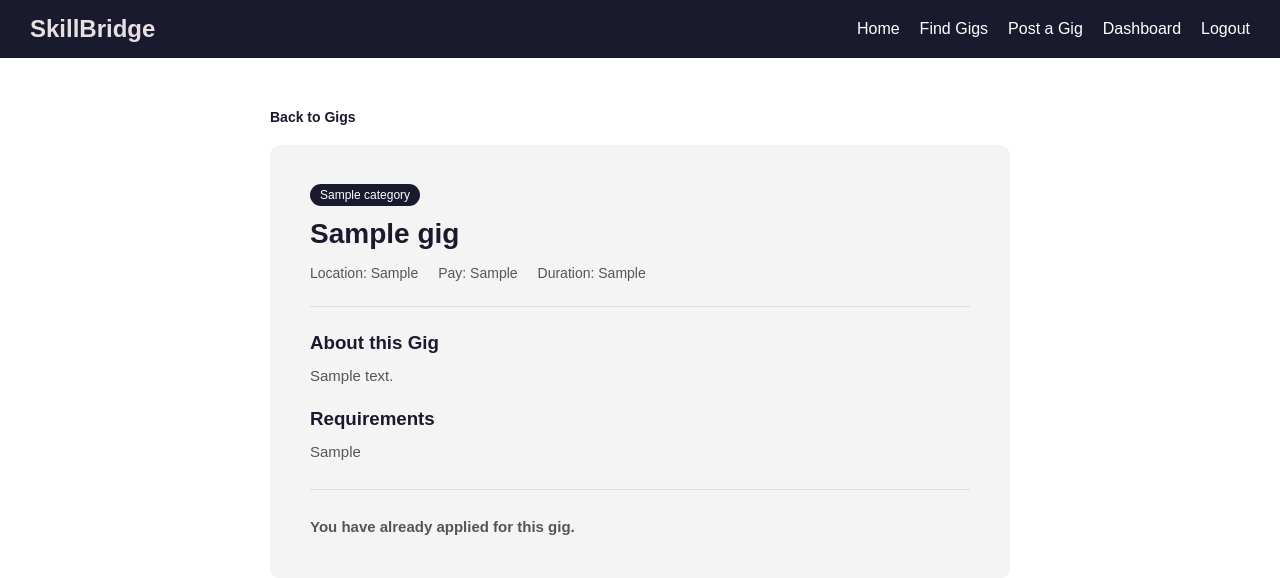
After one commit to Kallina-source/skillbridge_nam, a PHP site: page /skillbridge_nam/pages/gig-detail.php?id=1 in a window 1280 px wide. The commit adds this page. Shown: the top 578 px of the page. Run offline with PHP 8.4, Linux system fonts and the light colour scheme; the visitor is signed in with stand-in values (Sample User, id 1); tables that the repository leaves empty hold one stand-in row (values such as "Sample post").

Commit message:
Improve gig detail page and add application status check

```diff
--- a/frontend/css/styles.css
+++ b/frontend/css/styles.css
@@ -430,3 +430,85 @@ footer {
     color: #555;
     font-size: 16px;
 }
+
+/* GIG DETAIL PAGE */
+.gig-detail-container {
+    max-width: 800px;
+    margin: 50px auto;
+    padding: 0 30px;
+}
+
+.back-btn {
+    display: inline-block;
+    margin-bottom: 20px;
+    color: #1a1a2e;
+    text-decoration: none;
+    font-weight: bold;
+    font-size: 14px;
+}
+
+.back-btn:hover {
+    color: #f0a500;
+}
+
+.gig-detail-card {
+    background-color: #f4f4f4;
+    padding: 40px;
+    border-radius: 10px;
+}
+
+.gig-detail-card h1 {
+    color: #1a1a2e;
+    font-size: 28px;
+    margin: 15px 0;
+}
+
+.gig-detail-card h3 {
+    color: #1a1a2e;
+    margin: 20px 0 10px;
+}
+
+.gig-detail-card p {
+    color: #555;
+    font-size: 15px;
+    line-height: 1.6;
+}
+
+.gig-detail-card hr {
+    border: none;
+    border-top: 1px solid #ddd;
+    margin: 25px 0;
+}
+
+.gig-detail-meta {
+    display: flex;
+    gap: 20px;
+    flex-wrap: wrap;
+    font-size: 14px;
+    color: #555;
+    margin-bottom: 10px;
+}
+
+.gig-detail-card button {
+    width: 100%;
+    padding: 12px;
+    background-color: #1a1a2e;
+    color: #fff;
+    border: none;
+    border-radius: 5px;
+    font-size: 16px;
+    font-weight: bold;
+    cursor: pointer;
+    transition: background-color 0.3s ease;
+    margin-top: 10px;
+}
+
+.gig-detail-card button:hover {
+    background-color: #f0a500;
+}
+
+.applied-msg {
+    color: green;
+    font-weight: bold;
+    font-size: 16px;
+}
--- /dev/null
+++ b/frontend/pages/gig-detail.php
@@ -0,0 +1,98 @@
+<?php
+session_start();
+require '../../backend/db.php';
+
+// Get the gig ID from the URL
+$gig_id = $_GET['id'];
+
+// Fetch the gig details from database
+$sql = "SELECT gigs.*, categories.name as category_name FROM gigs
+        JOIN categories ON gigs.category_id = categories.id
+        WHERE gigs.id = ?";
+$stmt = $pdo->prepare($sql);
+$stmt->execute([$gig_id]);
+$gig = $stmt->fetch();
+
+// If gig not found redirect to gigs page
+if (!$gig) {
+    header("Location: gigs.php");
+    exit();
+}
+?>
+<!DOCTYPE html>
+<html lang="en">
+<head>
+    <meta charset="UTF-8">
+    <meta name="viewport" content="width=device-width, initial-scale=1.0">
+    <title>SkillBridge - <?php echo $gig['title']; ?></title>
+    <link rel="stylesheet" href="../css/styles.css">
+</head>
+<body>
+    <nav>
+        <div class="logo">SkillBridge</div>
+        <ul>
+            <li><a href="index.html">Home</a></li>
+            <li><a href="gigs.php">Find Gigs</a></li>
+            <li><a href="post-gig.php">Post a Gig</a></li>
+            <?php if(isset($_SESSION['user_id'])): ?>
+                <li><a href="dashboard.php">Dashboard</a></li>
+                <li><a href="../../backend/logout.php">Logout</a></li>
+            <?php else: ?>
+                <li><a href="login.html">Login</a></li>
+                <li><a href="register.html">Register</a></li>
+            <?php endif; ?>
+        </ul>
+    </nav>
+
+    <div class="gig-detail-container">
+    <a href="gigs.php" class="back-btn">Back to Gigs</a>
+
+    <div class="gig-detail-card">
+        <span class="gig-category"><?php echo $gig['category_name']; ?></span>
+        <h1><?php echo $gig['title']; ?></h1>
+
+        <div class="gig-detail-meta">
+            <span>Location: <?php echo $gig['location']; ?></span>
+            <span>Pay: <?php echo $gig['pay']; ?></span>
+            <span>Duration: <?php echo $gig['duration']; ?></span>
+        </div>
+
+        <hr>
+
+        <h3>About this Gig</h3>
+        <p><?php echo $gig['description']; ?></p>
+
+        <h3>Requirements</h3>
+        <p><?php echo $gig['requirements']; ?></p>
+
+        <hr>
+
+        <?php if(isset($_SESSION['user_id'])): ?>
+            <?php
+            $check = $pdo->prepare("SELECT id FROM applications WHERE gig_id = ? AND student_id = ?");
+            $check->execute([$gig['id'], $_SESSION['user_id']]);
+            $already_applied = $check->fetch();
+            ?>
+
+            <?php if($already_applied): ?>
+                <p class="applied-msg">You have already applied for this gig.</p>
+            <?php else: ?>
+                <h3>Apply for this Gig</h3>
+                <form action="../../backend/apply.php" method="POST">
+                    <input type="hidden" name="gig_id" value="<?php echo $gig['id']; ?>">
+                    <div class="form-group">
+                        <label>Cover Note</label>
+                        <textarea name="cover_note" rows="4" placeholder="Tell the employer why you are the right person for this gig..."></textarea>
+                    </div>
+                    <button type="submit">Submit Application</button>
+                </form>
+            <?php endif; ?>
+
+        <?php else: ?>
+            <p>You need to <a href="login.html">login</a> to apply for this gig.</p>
+        <?php endif; ?>
+    </div>
+</div>
+
+</body>
+</html>
--- a/frontend/pages/gigs.php
+++ b/frontend/pages/gigs.php
@@ -48,9 +48,9 @@ $gigs = $stmt->fetchAll();
                         <h3><?php echo $gig['title']; ?></h3>
                         <p><?php echo substr($gig['description'], 0, 100) . '...'; ?></p>
                         <div class="gig-meta">
-                            <span>📍 <?php echo $gig['location']; ?></span>
-                            <span>💰 <?php echo $gig['pay']; ?></span>
-                            <span>⏱ <?php echo $gig['duration']; ?></span>
+                            <span> <?php echo $gig['location']; ?></span>
+                            <span> <?php echo $gig['pay']; ?></span>
+                            <span> <?php echo $gig['duration']; ?></span>
                         </div>
                         <a href="gig-detail.php?id=<?php echo $gig['id']; ?>" class="apply-btn">View & Apply</a>
                     </div>
```
Also changed, not shown: backend/apply.php (added, +32 -0 lines), frontend/pages/dashboard.php (+11 -5 lines), frontend/pages/post-gig.php (+11 -5 lines).
